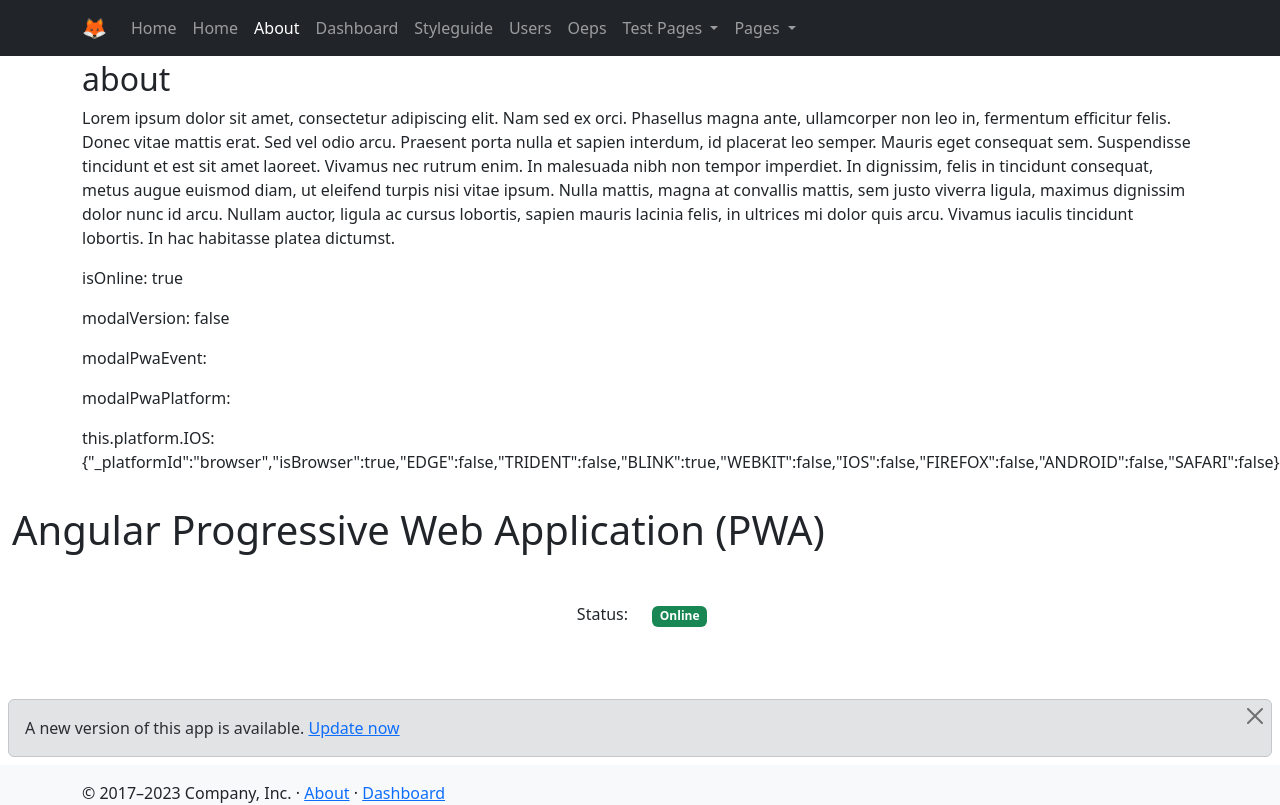
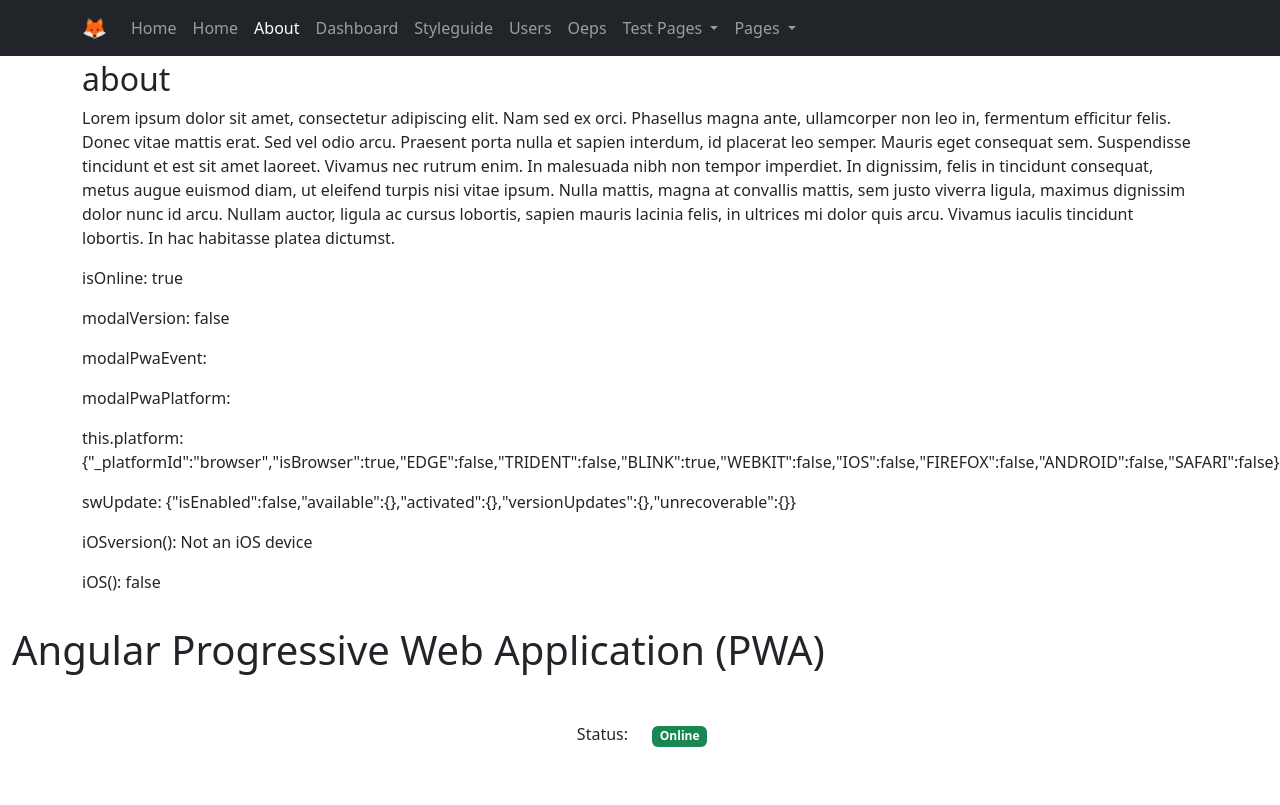
Before and after one commit to MatthijsKamstra/angular_pwa, an Angular app: page /about in a window 1280 px wide. Shown: the top 805 px of the page. Built offline with nearby package versions, Linux system fonts and the light colour scheme; a web font is replaced by a local one.

Commit message:
update more code

```diff
--- a/src/app/app.module.ts
+++ b/src/app/app.module.ts
@@ -22,6 +22,7 @@ import { ColorsComponent } from './pages/styleguide/colors/colors.component';
 import { TestPipe } from './_test/test.pipe';
 import { TestComponent } from './_test/test/test.component';
 import { ServiceWorkerModule } from '@angular/service-worker';
+import { PlatformModule } from '@angular/cdk/platform';
 
 @NgModule({
 	declarations: [
@@ -46,8 +47,8 @@ import { ServiceWorkerModule } from '@angular/service-worker';
 		BrowserModule,
 		HttpClientModule,
 		FormsModule,
-
 		AppRoutingModule,
+		PlatformModule, // <-- Import here
 		ServiceWorkerModule.register('ngsw-worker.js', {
 			enabled: !isDevMode(),
 			// Register the ServiceWorker as soon as the application is stable
--- a/src/app/pages/about-page/about-page.component.html
+++ b/src/app/pages/about-page/about-page.component.html
@@ -15,7 +15,10 @@
 	<p>modalVersion: {{this.modalVersion}}</p>
 	<p>modalPwaEvent: {{this.modalPwaEvent}}</p>
 	<p>modalPwaPlatform: {{this.modalPwaPlatform}}</p>
-	<p>this.platform.IOS: {{getPlatform()}}</p>
+	<p>this.platform: {{getPlatform()}}</p>
+	<p>swUpdate: {{getSwUpdate()}}</p>
+	<p>iOSversion(): {{iOSversion()}}</p>
+	<p>iOS(): {{iOS()}}</p>
 </section>
 
 <div class="container-fluid py-3">
@@ -47,6 +50,24 @@
 	</div>
 </div>
 
+
+<div class="alert alert-secondary m-2">
+	<button type="button" class="btn-close position-absolute top-0 end-0 m-1" aria-label="Close"
+		(click)="closePwa()"></button>
+	<!-- Android -->
+	<div *ngIf="modalPwaPlatform === 'ANDROID'" (click)="addToHomeScreen()">
+		Add this WEB app to home screen
+	</div>
+	<!-- iOS with Safari -->
+	<div *ngIf="modalPwaPlatform === 'IOS'">
+		To install this WEB app on your device, tap the "Menu" button
+		<img src="https://res.cloudinary.com/rodrigokamada/image/upload/v1641089482/Blog/angular-pwa/safari_action_button_38x50.png"
+			class="ios-menu m-0" />
+		and then "Add to home screen" button
+		<i class="bi bi-plus-square"></i>
+	</div>
+</div>
+
 <div class="w-100 position-absolute bottom-0" *ngIf="modalPwaPlatform === 'ANDROID' || modalPwaPlatform === 'IOS'">
 	<div class="alert alert-secondary m-2">
 		<button type="button" class="btn-close position-absolute top-0 end-0 m-1" aria-label="Close"
--- a/src/app/pages/about-page/about-page.component.ts
+++ b/src/app/pages/about-page/about-page.component.ts
@@ -85,5 +85,37 @@ export class AboutPageComponent implements OnInit {
 	getPlatform(): any {
 		return JSON.stringify(this.platform);
 	}
+	getSwUpdate(): any {
+		return JSON.stringify(this.swUpdate);
+	}
+
+	iOSversion(): string {
+
+		if (this.iOS()) { // <-- Use the one here above
+			if (window.indexedDB) { return 'iOS 8 and up'; }
+			if (window.SpeechSynthesisUtterance) { return 'iOS 7'; }
+			// if (window.webkitAudioContext) { return 'iOS 6'; }
+			// if (window.matchMedia) { return 'iOS 5'; }
+			if (window.history && 'pushState' in window.history) { return 'iOS 4'; }
+			return 'iOS 3 or earlier';
+		}
+
+		return 'Not an iOS device';
+	}
+
+	iOS(): boolean {
+		return [
+			'iPad Simulator',
+			'iPhone Simulator',
+			'iPod Simulator',
+			'iPad',
+			'iPhone',
+			'iPod'
+		].includes(navigator.platform)
+			// iPad on iOS 13 detection
+			|| (navigator.userAgent.includes("Mac") && "ontouchend" in document)
+	}
+
+
 
 }
```
Lines whose indentation alone changed are shown as unchanged.
